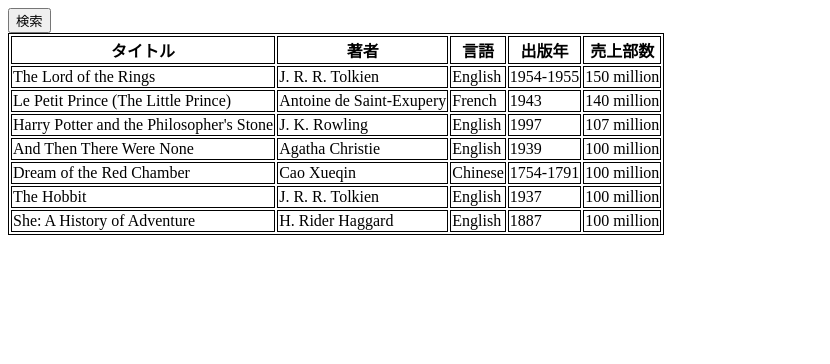
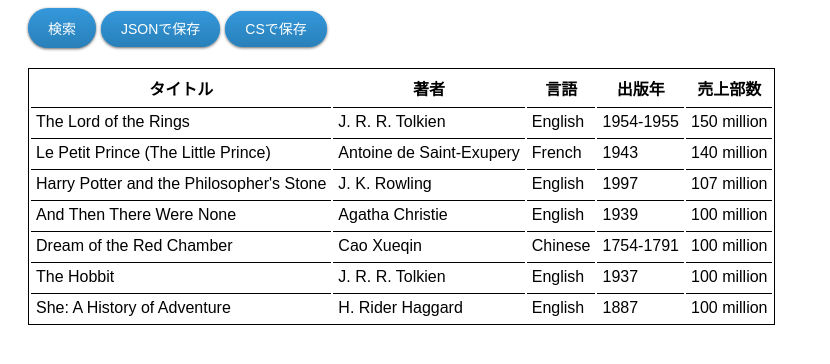
Before and after one commit to miya10kei/reactbook, a plain HTML site: page 03.01.table-th.html in a window 1280 px wide. Shown: the whole page, without its empty margins (0-830 px from the left). Drawn offline with Linux system fonts and the light colour scheme.

Commit message:
add download function

```diff
--- a/03.01.table-th.html
+++ b/03.01.table-th.html
@@ -122,11 +122,40 @@
               )
             )
           },
+          _download: function(format, e) {
+            var content = format === 'json'
+              ? JSON.stringify(this.state.data)
+              : this.state.data.reduce(function(preRow, curRow) {
+                return preRow + curRow.reduce(function(preCell, curCell, idx) {
+                  return preCell
+                  + '"'
+                  + curCell.replace(/"/g, '""')
+                  + '"'
+                  + (idx < curRow.length - 1 ? ',' : '')
+                }, '')
+                + '\n'
+            }, '')
+            var URL = window.URL || window.webkitURL
+            var blob = new Blob([content], {type: 'text/' + format})
+            e.target.href = URL.createObjectURL(blob)
+            e.target.download = 'data.' + format
+          },
           _renderToolbar: function() {
-            return React.DOM.button({
-              onClick: this._toggleSearch,
-              className: 'toolbar',
-            }, '検索')
+            return React.DOM.div({
+              className: 'toolbar'
+            },
+              React.DOM.button({
+                onClick: this._toggleSearch,
+              }, '検索'),
+              React.DOM.a({
+                onClick: this._download.bind(this, 'json'),
+                href: 'data.json',
+              }, 'JSONで保存'),
+              React.DOM.a({
+                onClick: this._download.bind(this, 'csv'),
+                href: 'data.csv',
+              }, 'CSで保存')
+            )
           },
           _renderTable: function() {
             return React.DOM.table(null,
--- a/react.css
+++ b/react.css
@@ -1,3 +1,47 @@
-table, td, th {
-  border: 1px #000000 solid;
+html {
+  background: white;
+  font: 16px Arial;
 }
+
+input {
+  font: 16px Arial;
+}
+
+td {
+  border-top: 1px solid black;
+  cursor: cell;
+  padding: 5px;
+}
+
+th {
+  cursor: pointer;
+  padding: 5px;
+}
+
+table {
+  border: 1px solid black;
+  margin: 20px;
+}
+
+.toolbar {
+  margin-left: 20px;
+}
+
+.toolbar a, .toolbar button { /* thanks css3buttongenerator.com! */
+  background: #3498db;
+  background-image: linear-gradient(to bottom, #3498db, #2980b9);
+  border-radius: 28px;
+  box-shadow: 0px 1px 3px #666666;
+  color: #ffffff;
+  font-size: 14px;
+  padding: 10px 20px 10px 20px;
+  text-decoration: none;
+  border: 0;
+  margin-right: 5px;
+}
+
+.toolbar a:hover, .toolbar button:hover {
+  background: #3cb0fd;
+  background-image: linear-gradient(to bottom, #3cb0fd, #3498db);
+  text-decoration: none;
+}
```
